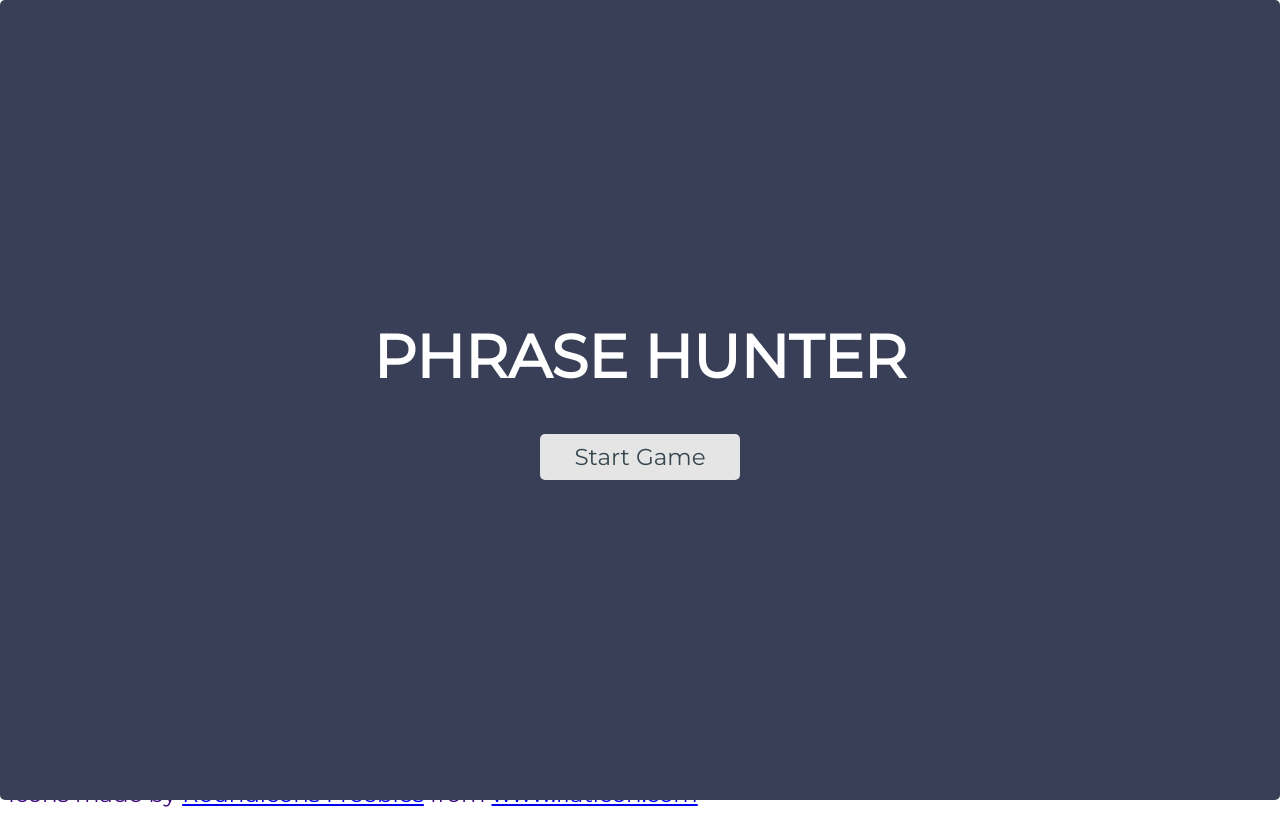
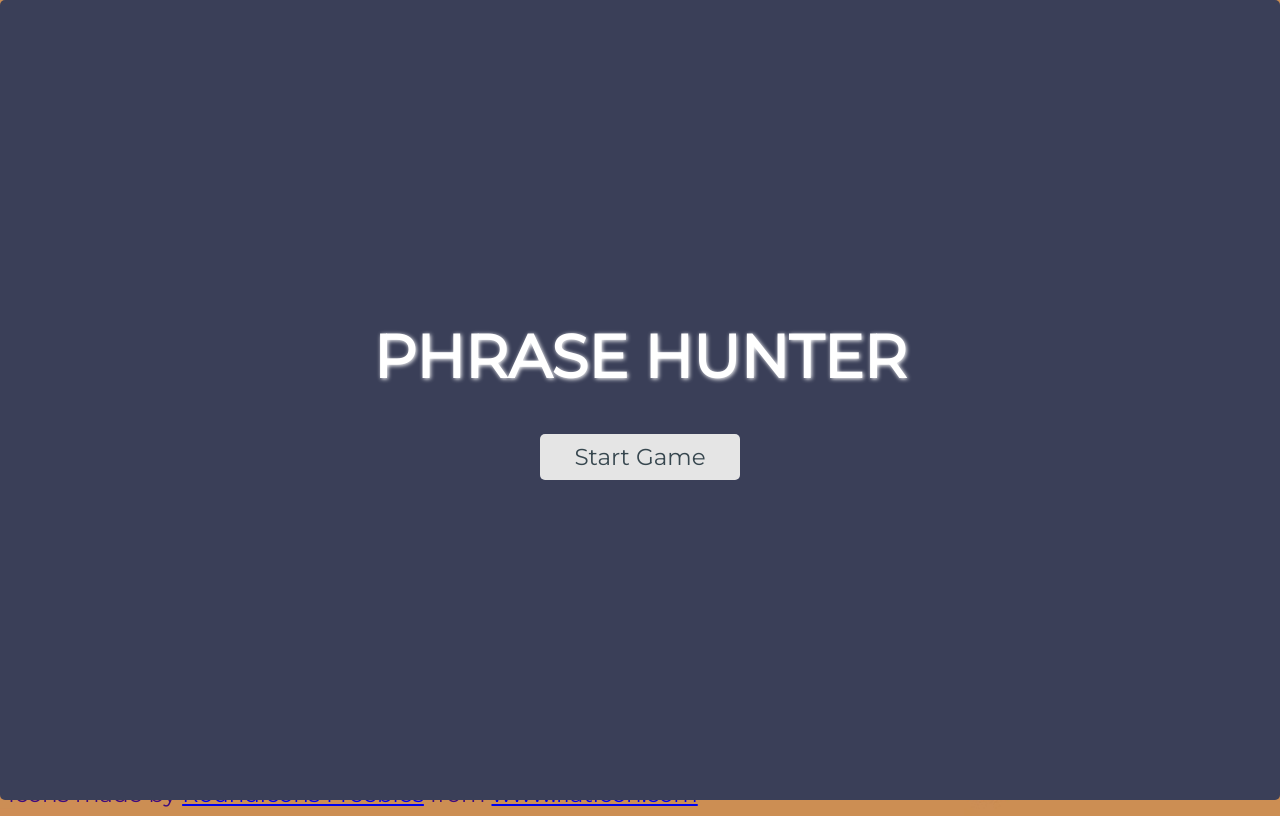
Before and after one commit to Aliecake/OOP-Game-TT, a plain HTML site: page index.html in a window 1280 px wide. Drawn offline with Linux system fonts and the light colour scheme.

Commit message:
personalization

```diff
--- a/css/styles.css
+++ b/css/styles.css
@@ -31,6 +31,11 @@ body {
   font-size: 23px;
   color: rgb(61, 11, 126);
   height: 100vh;
+  background-image: url('/images/pokemon-minimalistic.jpg');
+  -webkit-background-size: cover;
+  -moz-background-size: cover;
+  -o-background-size: cover;
+  background-size: cover;
 }
 
 li, ol, ul {
@@ -43,6 +48,7 @@ h2 {
   text-transform: uppercase;
   font-size: var(--font-size-large);
   margin: 0;
+  text-shadow: 1px 1px 4px white;
 }
 
 h1 {
```
Also changed, not shown: images/pokemon-minimalistic.jpg (added).
